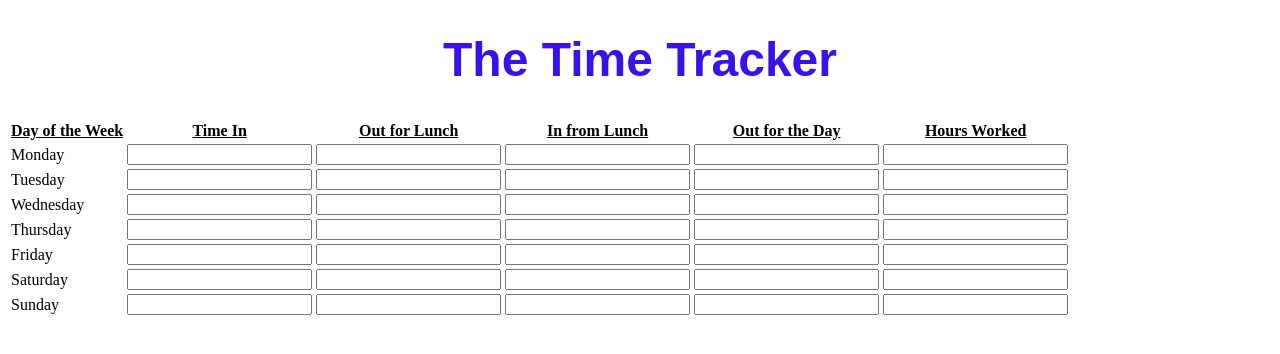
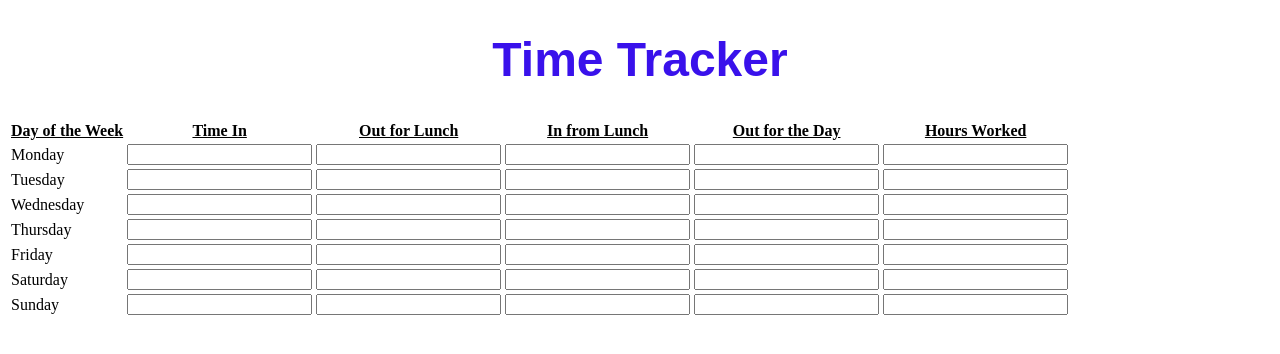
Before and after one commit to mjhurley1/TimeTracker_mjh, an Angular app: page / in a window 1280 px wide. Shown: the top 354 px of the page. Built offline with nearby package versions, Linux system fonts and the light colour scheme.

Commit message:
Changed Font

```diff
--- a/src/app/app.component.ts
+++ b/src/app/app.component.ts
@@ -7,6 +7,6 @@ import { UpperCasePipe } from '@angular/common';
   styleUrls: ['./app.component.css']
 })
 export class AppComponent {
-  title =  'The Time Tracker';
+  title =  'Time Tracker';
 
 }
```
